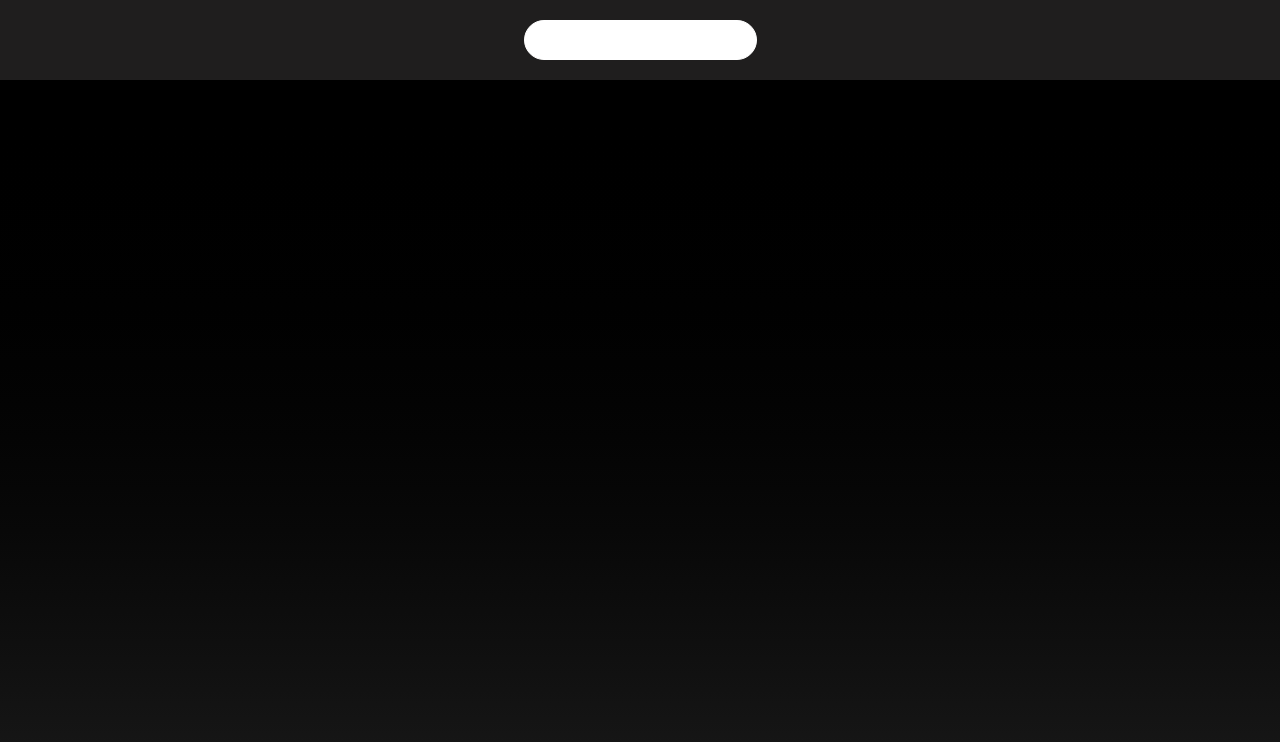
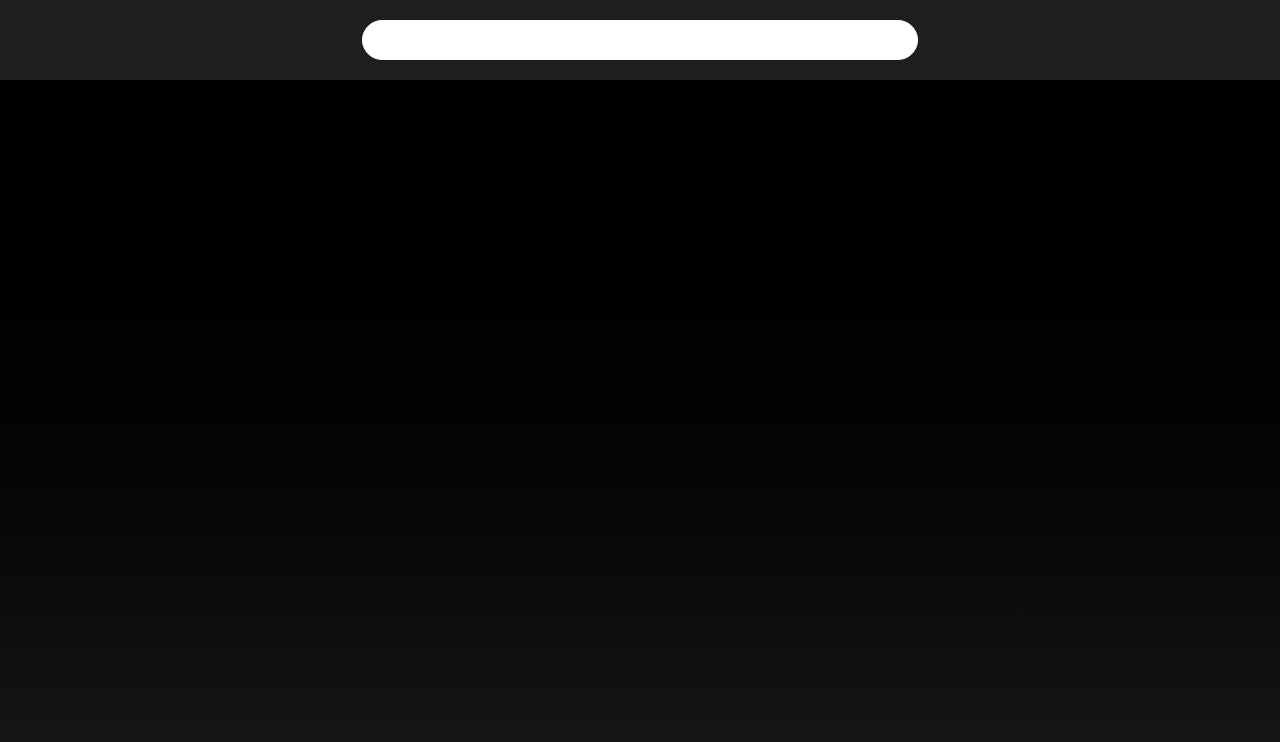
Before and after one commit to JaoToledo/movies-recomendation, a Next.js app: page / in a window 1280 px wide. Shown: the top 742 px of the page. Built offline with nearby package versions, Linux system fonts and the light colour scheme.

Commit message:
feat: Header and Search Bar component adjustments

```diff
--- a/src/features/components/SearchBar/SearchBar.tsx
+++ b/src/features/components/SearchBar/SearchBar.tsx
@@ -32,7 +32,7 @@ export function SearchBar() {
   return (
     <div className="">
       <input
-        className="bg-white border border-white rounded-[20px] h-10 w-full   "
+        className="bg-white border border-white rounded-[20px] h-10 w-full min-w-[556px]  "
         onChange={handleOnChange}
         onKeyDown={handleKeyDown}
         value={input}
--- a/src/shared/components/Header/Header.tsx
+++ b/src/shared/components/Header/Header.tsx
@@ -10,9 +10,11 @@ export function Header() {
   return (
     <div
     data-testid="header"
-    className="flex justify-center bg-header-bg py-5 px-[280px] "
+    className="bg-header-bg py-5"
     >
-      <SearchBar />
+      <div className="flex justify-center ">
+        <SearchBar />
+      </div>
     </div>
   )
 }
```
